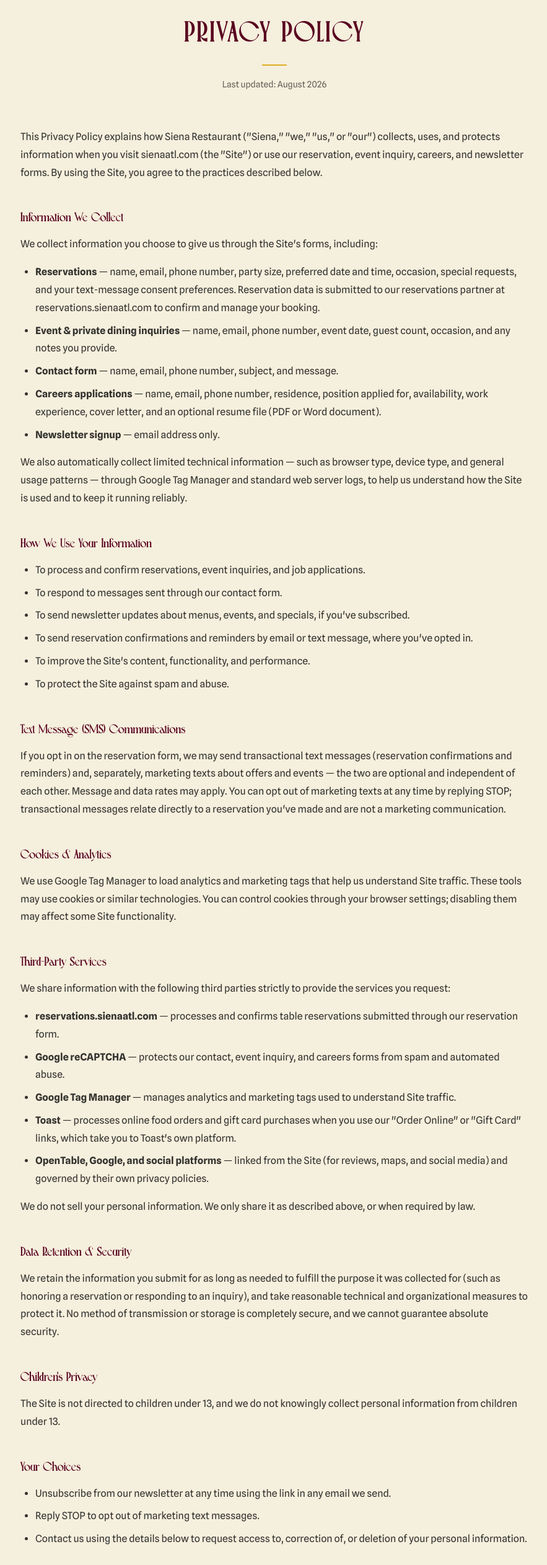
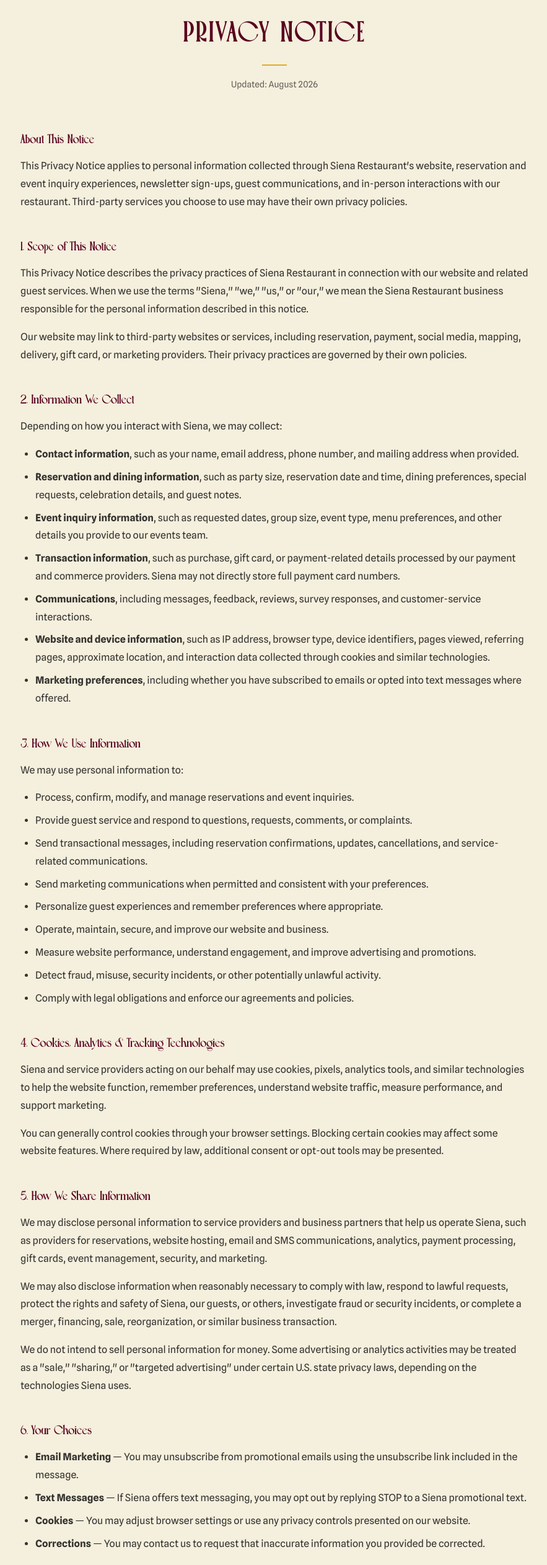
Before and after one commit to sienaatl/Siena, a Next.js app: page /privacy-policy in a window 1280 px wide. Shown: the part 120-2645 px from the top of the page at 62% size, without its empty margins (197-1080 px from the left). Built offline with nearby package versions, Linux system fonts and the light colour scheme; no server answers.

Commit message:
feat: update Privacy Policy references to Privacy Notice across components

```diff
--- a/app/privacy-policy/layout.tsx
+++ b/app/privacy-policy/layout.tsx
@@ -1,11 +1,11 @@
 import type { Metadata } from "next";
 
 export const metadata: Metadata = {
-  title: "Privacy Policy | Siena Restaurant",
+  title: "Privacy Notice | Siena Restaurant",
   description:
     "Learn how Siena Restaurant collects, uses, and protects your personal information across reservations, events, careers, and newsletter forms.",
   openGraph: {
-    title: "Privacy Policy | Siena Restaurant",
+    title: "Privacy Notice | Siena Restaurant",
     description:
       "Learn how Siena Restaurant collects, uses, and protects your personal information across reservations, events, careers, and newsletter forms.",
     url: "https://sienaatl.com/privacy-policy",
--- a/app/privacy-policy/page.tsx
+++ b/app/privacy-policy/page.tsx
@@ -1,3 +1,4 @@
+import Link from "next/link";
 import { getRestaurantInfo } from "@/lib/restaurant";
 
 function Heading({ children }: { children: React.ReactNode }) {
@@ -25,7 +26,7 @@
   );
 }
 
-export default async function PrivacyPolicy() {
+export default async function PrivacyNotice() {
   const info = await getRestaurantInfo();
 
   return (
@@ -37,153 +38,204 @@
             className="text-[#58021f] text-[44px] md:text-[64px] leading-none tracking-[0.04em] uppercase"
             style={{ fontFamily: "'Palmore-Light', serif" }}
           >
-            Privacy Policy
+            Privacy Notice
           </h1>
           <div className="w-10 h-[2px] bg-[#deae21] mx-auto mt-5" />
-          <p className="text-[#030302]/60 text-[14px] mt-5">Last updated: August 2026</p>
+          <p className="text-[#030302]/60 text-[14px] mt-5">Updated: August 2026</p>
         </div>
       </section>
 
       {/* CONTENT */}
       <section className="w-full px-4 pb-[100px]" style={{ backgroundColor: "#f5efdd" }}>
         <div className="w-full max-w-[820px] mx-auto">
+          <Heading>About This Notice</Heading>
           <Paragraph>
-            This Privacy Policy explains how Siena Restaurant (&quot;Siena,&quot; &quot;we,&quot; &quot;us,&quot; or
-            &quot;our&quot;) collects, uses, and protects information when you visit sienaatl.com (the
-            &quot;Site&quot;) or use our reservation, event inquiry, careers, and newsletter forms. By using the
-            Site, you agree to the practices described below.
+            This Privacy Notice applies to personal information collected through Siena Restaurant&apos;s website,
+            reservation and event inquiry experiences, newsletter sign-ups, guest communications, and in-person
+            interactions with our restaurant. Third-party services you choose to use may have their own privacy
+            policies.
           </Paragraph>
 
-          <Heading>Information We Collect</Heading>
-          <Paragraph>We collect information you choose to give us through the Site&apos;s forms, including:</Paragraph>
+          <Heading>1. Scope of This Notice</Heading>
+          <Paragraph>
+            This Privacy Notice describes the privacy practices of Siena Restaurant in connection with our website
+            and related guest services. When we use the terms &quot;Siena,&quot; &quot;we,&quot; &quot;us,&quot; or
+            &quot;our,&quot; we mean the Siena Restaurant business responsible for the personal information described
+            in this notice.
+          </Paragraph>
+          <Paragraph>
+            Our website may link to third-party websites or services, including reservation, payment, social media,
+            mapping, delivery, gift card, or marketing providers. Their privacy practices are governed by their own
+            policies.
+          </Paragraph>
+
+          <Heading>2. Information We Collect</Heading>
+          <Paragraph>Depending on how you interact with Siena, we may collect:</Paragraph>
           <List
             items={[
               <>
-                <strong>Reservations</strong> — name, email, phone number, party size, preferred date and time,
-                occasion, special requests, and your text-message consent preferences. Reservation data is submitted
-                to our reservations partner at reservations.sienaatl.com to confirm and manage your booking.
+                <strong>Contact information</strong>, such as your name, email address, phone number, and mailing
+                address when provided.
               </>,
               <>
-                <strong>Event &amp; private dining inquiries</strong> — name, email, phone number, event date, guest
-                count, occasion, and any notes you provide.
+                <strong>Reservation and dining information</strong>, such as party size, reservation date and time,
+                dining preferences, special requests, celebration details, and guest notes.
               </>,
               <>
-                <strong>Contact form</strong> — name, email, phone number, subject, and message.
+                <strong>Event inquiry information</strong>, such as requested dates, group size, event type, menu
+                preferences, and other details you provide to our events team.
               </>,
               <>
-                <strong>Careers applications</strong> — name, email, phone number, residence, position applied for,
-                availability, work experience, cover letter, and an optional resume file (PDF or Word document).
+                <strong>Transaction information</strong>, such as purchase, gift card, or payment-related details
+                processed by our payment and commerce providers. Siena may not directly store full payment card
+                numbers.
               </>,
               <>
-                <strong>Newsletter signup</strong> — email address only.
+                <strong>Communications</strong>, including messages, feedback, reviews, survey responses, and
+                customer-service interactions.
+              </>,
+              <>
+                <strong>Website and device information</strong>, such as IP address, browser type, device
+                identifiers, pages viewed, referring pages, approximate location, and interaction data collected
+                through cookies and similar technologies.
+              </>,
+              <>
+                <strong>Marketing preferences</strong>, including whether you have subscribed to emails or opted
+                into text messages where offered.
+              </>,
+            ]}
+          />
+
+          <Heading>3. How We Use Information</Heading>
+          <Paragraph>We may use personal information to:</Paragraph>
+          <List
+            items={[
+              "Process, confirm, modify, and manage reservations and event inquiries.",
+              "Provide guest service and respond to questions, requests, comments, or complaints.",
+              "Send transactional messages, including reservation confirmations, updates, cancellations, and service-related communications.",
+              "Send marketing communications when permitted and consistent with your preferences.",
+              "Personalize guest experiences and remember preferences where appropriate.",
+              "Operate, maintain, secure, and improve our website and business.",
+              "Measure website performance, understand engagement, and improve advertising and promotions.",
+              "Detect fraud, misuse, security incidents, or other potentially unlawful activity.",
+              "Comply with legal obligations and enforce our agreements and policies.",
+            ]}
+          />
+
+          <Heading>4. Cookies, Analytics &amp; Tracking Technologies</Heading>
+          <Paragraph>
+            Siena and service providers acting on our behalf may use cookies, pixels, analytics tools, and similar
+            technologies to help the website function, remember preferences, understand website traffic, measure
+            performance, and support marketing.
+          </Paragraph>
+          <Paragraph>
+            You can generally control cookies through your browser settings. Blocking certain cookies may affect
+            some website features. Where required by law, additional consent or opt-out tools may be presented.
+          </Paragraph>
+
+          <Heading>5. How We Share Information</Heading>
+          <Paragraph>
+            We may disclose personal information to service providers and business partners that help us operate
+            Siena, such as providers for reservations, website hosting, email and SMS communications, analytics,
+            payment processing, gift cards, event management, security, and marketing.
+          </Paragraph>
+          <Paragraph>
+            We may also disclose information when reasonably necessary to comply with law, respond to lawful
+            requests, protect the rights and safety of Siena, our guests, or others, investigate fraud or security
+            incidents, or complete a merger, financing, sale, reorganization, or similar business transaction.
+          </Paragraph>
+          <Paragraph>
+            We do not intend to sell personal information for money. Some advertising or analytics activities may
+            be treated as a &quot;sale,&quot; &quot;sharing,&quot; or &quot;targeted advertising&quot; under certain
+            U.S. state privacy laws, depending on the technologies Siena uses.
+          </Paragraph>
+
+          <Heading>6. Your Choices</Heading>
+          <List
+            items={[
+              <>
+                <strong>Email Marketing</strong> — You may unsubscribe from promotional emails using the
+                unsubscribe link included in the message.
+              </>,
+              <>
+                <strong>Text Messages</strong> — If Siena offers text messaging, you may opt out by replying STOP to
+                a Siena promotional text.
+              </>,
+              <>
+                <strong>Cookies</strong> — You may adjust browser settings or use any privacy controls presented on
+                our website.
+              </>,
+              <>
+                <strong>Corrections</strong> — You may contact us to request that inaccurate information you
+                provided be corrected.
               </>,
             ]}
           />
           <Paragraph>
-            We also automatically collect limited technical information — such as browser type, device type, and
-            general usage patterns — through Google Tag Manager and standard web server logs, to help us understand
-            how the Site is used and to keep it running reliably.
+            Even if you opt out of marketing, we may continue sending non-promotional communications relating to
+            reservations, transactions, safety, or other services you request.
           </Paragraph>
 
-          <Heading>How We Use Your Information</Heading>
-          <List
-            items={[
-              "To process and confirm reservations, event inquiries, and job applications.",
-              "To respond to messages sent through our contact form.",
-              "To send newsletter updates about menus, events, and specials, if you've subscribed.",
-              "To send reservation confirmations and reminders by email or text message, where you've opted in.",
-              "To improve the Site's content, functionality, and performance.",
-              "To protect the Site against spam and abuse.",
-            ]}
-          />
-
-          <Heading>Text Message (SMS) Communications</Heading>
+          <Heading>7. State-Specific Privacy Rights</Heading>
           <Paragraph>
-            If you opt in on the reservation form, we may send transactional text messages (reservation
-            confirmations and reminders) and, separately, marketing texts about offers and events — the two are
-            optional and independent of each other. Message and data rates may apply. You can opt out of marketing
-            texts at any time by replying STOP; transactional messages relate directly to a reservation you&apos;ve
-            made and are not a marketing communication.
+            Depending on where you live and subject to applicable law, you may have rights regarding your personal
+            information, which can include the right to request access, correction, deletion, portability, or
+            additional information about how personal information is used or disclosed. You may also have the right
+            to opt out of certain targeted advertising, sales, or sharing of personal information.
+          </Paragraph>
+          <Paragraph>
+            We may need to verify your identity before fulfilling a request. Authorized agents may submit requests
+            where permitted by law, subject to appropriate verification.
           </Paragraph>
 
-          <Heading>Cookies &amp; Analytics</Heading>
+          <Heading>8. Data Retention</Heading>
           <Paragraph>
-            We use Google Tag Manager to load analytics and marketing tags that help us understand Site traffic.
-            These tools may use cookies or similar technologies. You can control cookies through your browser
-            settings; disabling them may affect some Site functionality.
+            We retain personal information for as long as reasonably necessary for the purposes described in this
+            notice, including to provide services, maintain appropriate business and transaction records, comply
+            with legal obligations, resolve disputes, enforce agreements, and protect Siena and our guests.
           </Paragraph>
 
-          <Heading>Third-Party Services</Heading>
-          <Paragraph>We share information with the following third parties strictly to provide the services you request:</Paragraph>
-          <List
-            items={[
-              <>
-                <strong>reservations.sienaatl.com</strong> — processes and confirms table reservations submitted
-                through our reservation form.
-              </>,
-              <>
-                <strong>Google reCAPTCHA</strong> — protects our contact, event inquiry, and careers forms from spam
-                and automated abuse.
-              </>,
-              <>
-                <strong>Google Tag Manager</strong> — manages analytics and marketing tags used to understand Site
-                traffic.
-              </>,
-              <>
-                <strong>Toast</strong> — processes online food orders and gift card purchases when you use our
-                &quot;Order Online&quot; or &quot;Gift Card&quot; links, which take you to Toast&apos;s own platform.
-              </>,
-              <>
-                <strong>OpenTable, Google, and social platforms</strong> — linked from the Site (for reviews, maps,
-                and social media) and governed by their own privacy policies.
-              </>,
-            ]}
-          />
+          <Heading>9. How We Protect Information</Heading>
           <Paragraph>
-            We do not sell your personal information. We only share it as described above, or when required by law.
+            We use reasonable administrative, technical, and physical safeguards designed to protect personal
+            information. However, no internet transmission, electronic storage method, or security system can be
+            guaranteed to be completely secure.
           </Paragraph>
 
-          <Heading>Data Retention &amp; Security</Heading>
+          <Heading>10. Children&apos;s Privacy</Heading>
           <Paragraph>
-            We retain the information you submit for as long as needed to fulfill the purpose it was collected for
-            (such as honoring a reservation or responding to an inquiry), and take reasonable technical and
-            organizational measures to protect it. No method of transmission or storage is completely secure, and we
-            cannot guarantee absolute security.
+            Our website and services are intended for a general audience and are not directed to children under 13.
+            We do not knowingly collect personal information online from children under 13 without appropriate
+            authorization.
           </Paragraph>
 
-          <Heading>Children&apos;s Privacy</Heading>
+          <Heading>11. Changes to This Notice</Heading>
           <Paragraph>
-            The Site is not directed to children under 13, and we do not knowingly collect personal information from
-            children under 13.
+            We may update this Privacy Notice from time to time. When we do, we will revise the &quot;Updated&quot;
+            date at the top of this page. Material changes may be communicated through additional notices when
+            appropriate.
           </Paragraph>
 
-          <Heading>Your Choices</Heading>
-          <List
-            items={[
-              "Unsubscribe from our newsletter at any time using the link in any email we send.",
-              "Reply STOP to opt out of marketing text messages.",
-              "Contact us using the details below to request access to, correction of, or deletion of your personal information.",
-            ]}
-          />
-
-          <Heading>Changes to This Policy</Heading>
+          <Heading>12. Contact Us</Heading>
           <Paragraph>
-            We may update this Privacy Policy from time to time. Changes take effect when posted on this page, and
-            the &quot;Last updated&quot; date above will reflect the most recent revision.
+            If you have a question about this Privacy Notice or would like to submit a privacy-related request,
+            please contact Siena through our website or at the restaurant:
           </Paragraph>
-
-          <Heading>Contact Us</Heading>
-          <Paragraph>
-            If you have questions about this Privacy Policy or how we handle your information, contact us at{" "}
-            <a href={`mailto:${info.email}`} className="text-[#58021f] underline underline-offset-2 hover:text-[#430118]">
-              {info.email}
-            </a>
-            , by phone at{" "}
-            <a href={`tel:${info.phone.replace(/\D/g, "")}`} className="text-[#58021f] underline underline-offset-2 hover:text-[#430118]">
-              {info.phone}
-            </a>
-            , or by mail at {info.address}.
-          </Paragraph>
+          <div className="text-[#030302]/80 text-[15px] md:text-[16px] leading-[1.8] mb-4">
+            <p>Siena Restaurant</p>
+            <p>{info.address}</p>
+            <p>
+              Phone:{" "}
+              <a href={`tel:${info.phone.replace(/\D/g, "")}`} className="text-[#58021f] underline underline-offset-2 hover:text-[#430118]">
+                {info.phone}
+              </a>
+            </p>
+            <p>
+              <Link href="/contact-us" className="text-[#58021f] underline underline-offset-2 hover:text-[#430118]">
+                Contact Siena online
+              </Link>
+            </p>
+          </div>
         </div>
       </section>
     </main>
--- a/components/footer.tsx
+++ b/components/footer.tsx
@@ -284,7 +284,7 @@
             <div className="w-full py-6 px-6">
                 <div className="w-full max-w-[1180px] mx-auto flex flex-col sm:flex-row items-center justify-center gap-2 sm:gap-4 text-[13px] text-[#f5efdd]/70 uppercase tracking-wide">
                     <Link href="/privacy-policy" className="hover:text-[#ddae21] transition">
-                        Privacy Policy
+                        Privacy Notice
                     </Link>
                     <span className="hidden sm:inline text-[#f5efdd]/30">|</span>
                     <Link href="/terms-of-service" className="hover:text-[#ddae21] transition">
```
